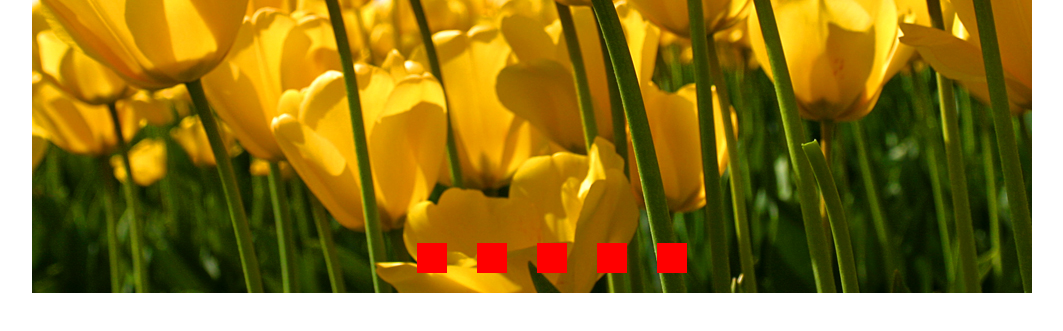
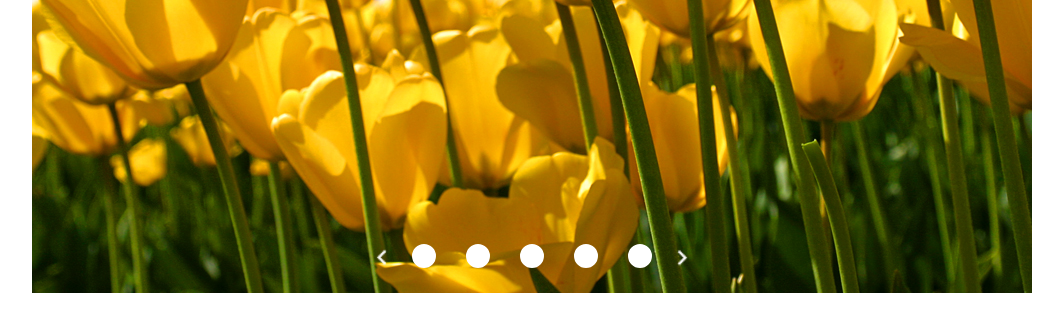
Before and after one commit to vit134/vit-gallery, a website: page app/index.html in a window 1280 px wide. Shown: the part 457-788 px from the top of the page, without its empty margins (108-1171 px from the left). Drawn offline with Linux system fonts and the light colour scheme; files that its build step writes are made by us from their sources; files whose address does not match are found by name.

Commit message:
controls block styles

```diff
--- a/app/scripts/repo/gallery.js
+++ b/app/scripts/repo/gallery.js
@@ -83,27 +83,29 @@
                 $controlsBlock = $this.find('.' + settings.controlsClass);
 
                 var controlsInner = '<ul></ul>'
-                  , prev = '<li class="prev"></li>'
-                  , next = '<li class="next"></li>'
+                  , prev = '<span class="prev"></span>'
+                  , next = '<span class="next"></span>'
                   , item = '<li class="gallery__controls__item"></li>'
                   ;
 
-                console.log($imgBlock.length);
 
                 for (var i=0; $imgBlock.length > i; i++) {
                     var newItem = $controlsBlock.append(item);
 
                 }
 
-
                 $('.gallery__controls__item').each(function(index){
                     $(this).addClass('item_' + index)
                 })
 
                 $controlsBlock.append(newItem);
-                console.log($(newItem));
-                $(newItem).find('li').wrapAll('<ul></ul>');
+                var galleryUl = $(newItem).find('li').wrapAll('<ul class="gallery__controls__ul"></ul>');
+
+                $(galleryUl).parent().before(prev).after(next);
+
             }
+
+
         }
 
         /*function hideImg() {
--- a/app/styles/blocks/gallery/main.less
+++ b/app/styles/blocks/gallery/main.less
@@ -39,17 +39,28 @@
         bottom: 0;
         width: 100%;
         text-align: center;
+        padding: 20px 0;
 
-        & ul {
+        &__ul {
             display: inline-block;
+            margin: 0;
+            padding: 0;
+            vertical-align: middle;
         }
 
         &__item {
             display: inline-block;
-            width: 30px;
-            height: 30px;
-            background: red;
+            width: 20px;
+            height: 20px;
+            background: white;
+            border: 2px solid white;
             margin: 0 15px;
+            border-radius: 50%;
+            cursor: pointer;
+
+            &.current {
+                background: red;
+            }
 
             &:hover {
                 color: #fff;
@@ -60,5 +71,24 @@
                 -ms-transform: rotate(90deg);
             }
         }
+
+        & .prev,
+        & .next {
+            display: inline-block;
+            width: 30px;
+            height: 30px;
+            cursor: pointer;
+            vertical-align: middle;
+        }
+
+        & .prev {
+            background: url('@{blockPaths}/gallery/images/left_white.png') center no-repeat;
+            background-size: 100%;
+        }
+
+        & .next {
+            background: url('@{blockPaths}/gallery/images/right_white.png') center no-repeat;
+            background-size: 100%;
+        }
     }
 }
--- a/app/styles/variables.less
+++ b/app/styles/variables.less
@@ -1 +1,5 @@
 @colorLink: red;
+
+//Paths
+
+@blockPaths: '../../app/styles/blocks';
```
Also changed, not shown: app/styles/blocks/gallery/images/left_white.png (added), app/styles/blocks/gallery/images/right_white.png (added), dist/scripts/gallery.js, dist/styles/__main.css, dist/styles/_main.css.
